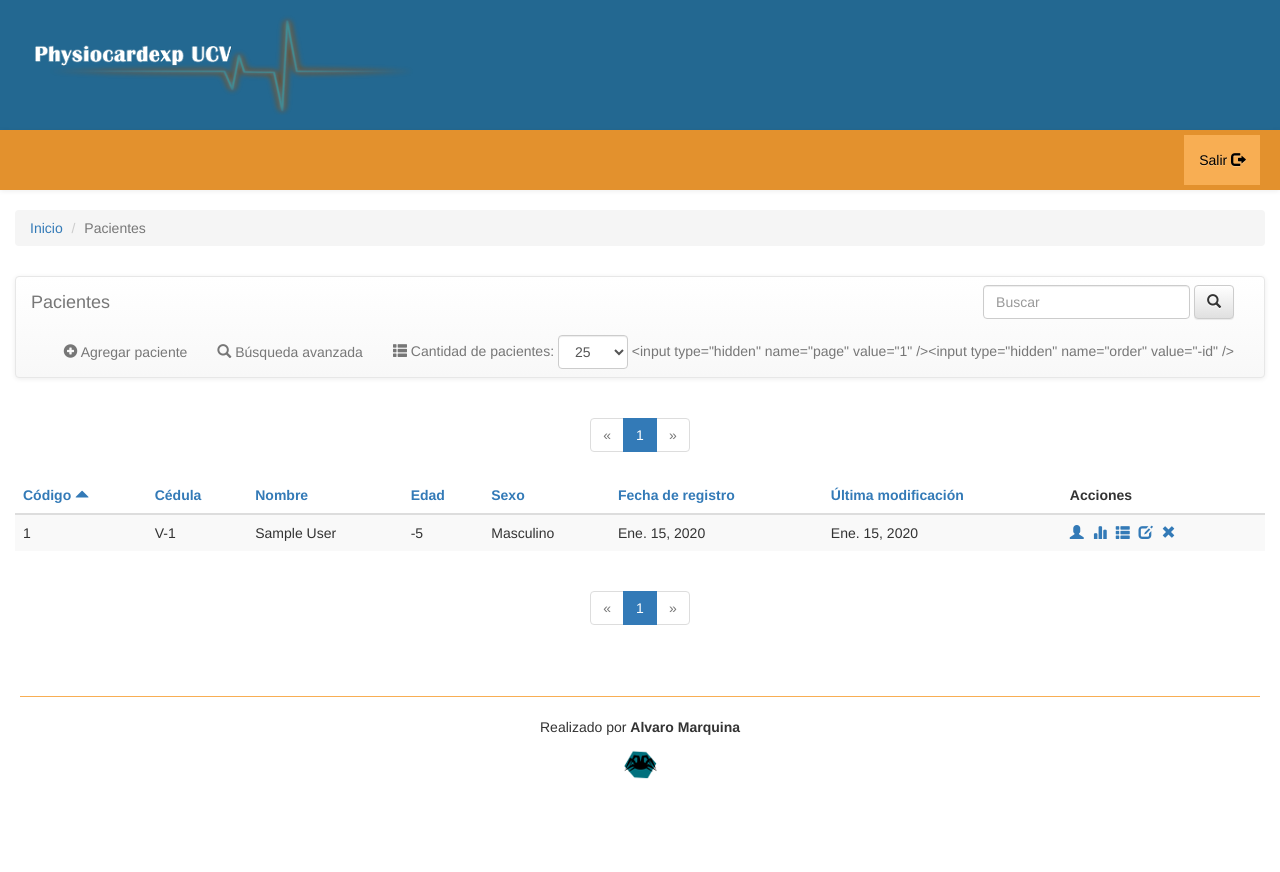
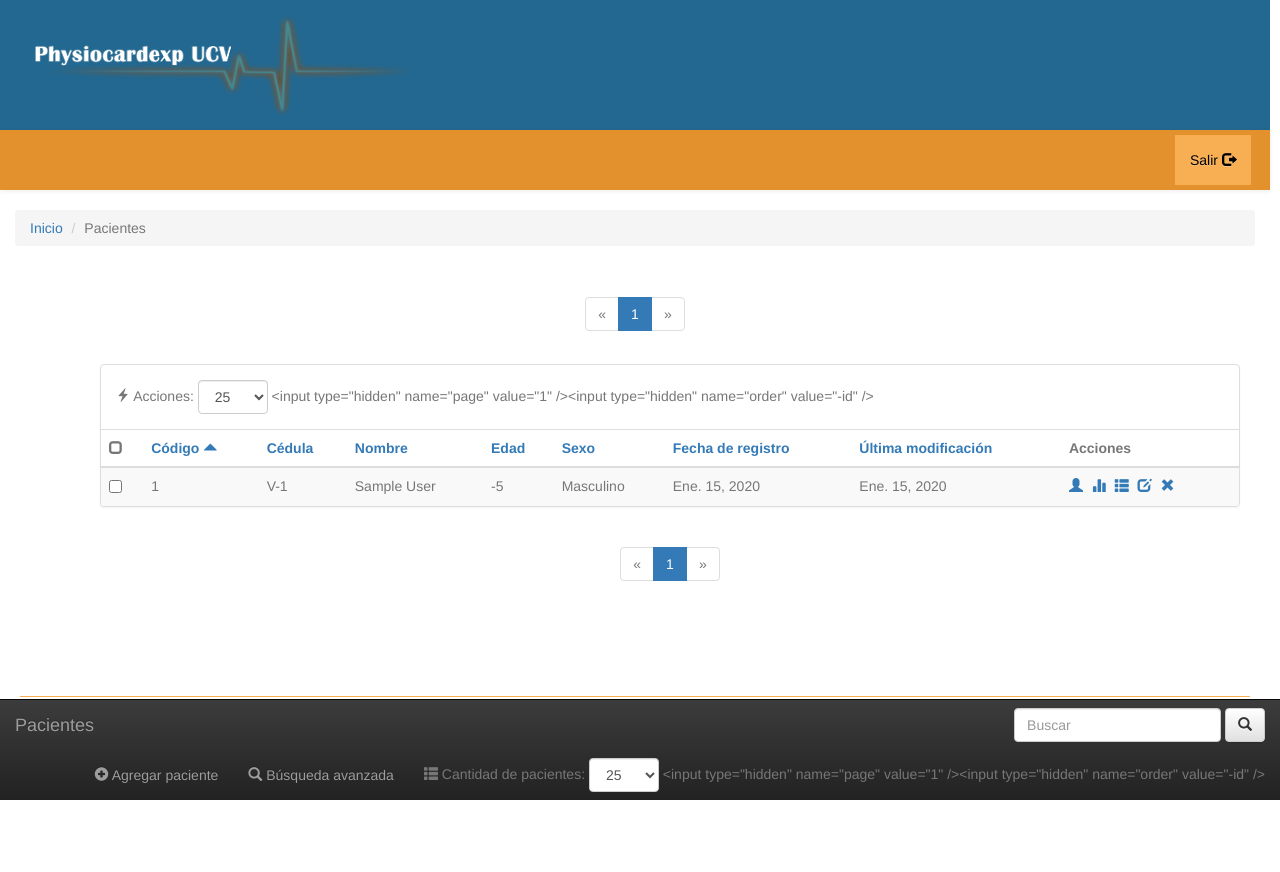
Before and after one commit to wott86/dacardioapp, a Django app: page /patients/?page=1&order=-id& in a window 1280 px wide. Before the commit the page ends 779 px from the top, so only its background shows below. Run offline with Django 3.2, Linux system fonts and the light colour scheme; a user stored in the database is signed in; tables that the repository leaves empty hold one stand-in row (values such as "Sample post"); some libraries are stand-ins or nearby versions.

Commit message:
new patient list layout

```diff
--- a/apps/patients/templates/patient_list.html
+++ b/apps/patients/templates/patient_list.html
@@ -8,6 +8,7 @@
 {% endblock %}
 {% block extra_static %}
     <link rel="stylesheet" href="{% static "css/patient_list.css" %}"/>
+    <script language="javascript" src="{% static "js/patient_list.js" %}"></script>
 {% endblock %}
 {% block breadcrumbs %}
     <div class="container-fluid">
@@ -26,7 +27,7 @@
     <div class="container-fluid">
         <div class="row">
             <div class="col-lg-12">
-                <nav class="navbar navbar-default">
+                <nav class="navbar navbar-inverse navbar-fixed-bottom">
                     <div class="container-fluid">
                         <!-- Brand and toggle get grouped for better mobile display -->
                         <div class="navbar-header">
@@ -97,11 +98,30 @@
             </nav>
         </div>
         <!-- Patient list  -->
+        <form class="navbar-form navbar-right text-muted" action="{{ request.path }}" role="form" method="post">
+            <div class="container">
                 <div class="row">
                     <div class="col-lg-12">
+                        <div class="panel panel-default">
+                            <div class="panel-body">
+                                <div class="form-group">
+                                    <span class="glyphicon glyphicon-flash" aria-hidden="true"></span>
+                                    {% trans 'Acciones' %}:
+                                    <select class="form-control" name="num_elements" id="id_num_elements" onchange="submit()">
+                                        <option{% if page.paginator.per_page == 25 %} selected="selected"{% endif %}>25</option>
+                                        <option{% if page.paginator.per_page == 50 %} selected="selected"{% endif %}>50</option>
+                                        <option{% if page.paginator.per_page == 100 %} selected="selected"{% endif %}>100</option>
+                                        <option{% if page.paginator.per_page == 200 %} selected="selected"{% endif %}>200</option>
+                                    </select>
+                                    {% add_get_params_hidden 'num_elements' %}
+                                </div>
+                            </div>
                             <table class="table table-striped table-hover">
                                 <thead>
                                 <tr>
+                                    <th id="check-all">
+                                        <span class="glyphicon glyphicon-unchecked"></span>
+                                    </th>
                                     <th>
                                         <a href="{% url 'patient_list'%}?order={% if order == 'id' %}-{% endif %}id{% add_get_params %}">
                                             {% trans "Código" %}
@@ -179,6 +199,7 @@
                                 {% with ''|center:6 as range %}
                                     {% for patient in page.object_list %}
                                         <tr>
+                                            <td><input title="{{ patient.full_name }}" type="checkbox" class="patient_check" name="patient_{{ patient.id }}" /></td>
                                             <td>{{ patient.id }}</td>
                                             <td>{{ patient.id_card }}</td>
                                             <td>{{ patient.full_name }}</td>
@@ -208,6 +229,14 @@
                                 {% endwith %}
                                 </tbody>
                             </table>
+                        </div>
+                    </div>
+                </div>
+            </div>
+
+            <div class="row">
+                <div class="col-lg-12">
+
                     <div align="center">
                         <nav>
                             <ul class="pagination">
@@ -239,5 +268,6 @@
                     </div>
                 </div>
             </div>
+        </form>
     </div>
 {% endblock %}
--- a/static/css/patient_list.css
+++ b/static/css/patient_list.css
@@ -1,3 +1,12 @@
 .actions a {
     margin-right: 5px;
 }
+
+#check-all .glyphicon {
+    cursor: pointer;
+}
+
+body {
+    padding-bottom: 50px;
+    padding-right: 10px;
+}
--- /dev/null
+++ b/static/js/patient_list.js
@@ -0,0 +1,17 @@
+/**
+ * Created by alvaro on 24/04/15.
+ */
+$(function(){
+    $('#check-all').find('.glyphicon').click(function(){
+        if ($(this).hasClass("glyphicon-unchecked")){
+            $(this).removeClass("glyphicon-unchecked");
+            $(this).addClass("glyphicon-check");
+            $(".patient_check").prop("checked", true);
+        }
+        else {
+            $(this).addClass("glyphicon-unchecked");
+            $(this).removeClass("glyphicon-check");
+            $(".patient_check").prop("checked", false);
+        }
+    });
+});
```
Lines whose indentation alone changed are shown as unchanged.
